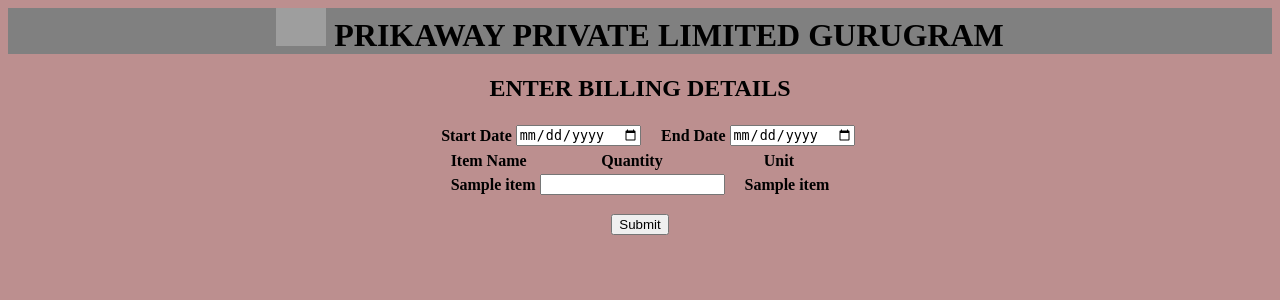
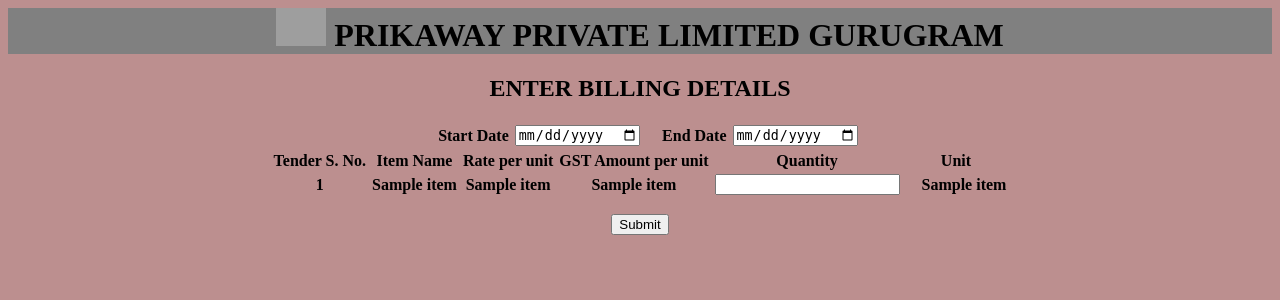
Before and after one commit to AyushS305/flask, a Flask app: template templates/input_raashan_details.html in a window 1280 px wide. Shown: the top 300 px of the page. Run offline with Flask 3, Linux system fonts and the light colour scheme; the template is opened without the code that fills it: most values are stand-ins (such as "Sample title", 1, 10 or a date in 2020); some libraries are stand-ins or nearby versions; grey boxes are pictures that could not be loaded.

Commit message:
fixed bugs, upgraded database updated gst % to gst amount per unit

```diff
--- a/db_processor.py
+++ b/db_processor.py
@@ -120,13 +120,12 @@
             return "S"
 
 def db_raashan_product_search(data):
-    cur.execute('select * from raashan_products where tender_number=%s',(data,))
+    cur.execute('select * from raashan_products where tender_number=%s order by tender_number,tender_s_no',(data,))
     return cur.fetchall()
 
 def save_raashan_line_items(data,z):
-    cur.execute('select * from raashan_products where tender_number=%s',(z,))
+    cur.execute('select * from raashan_products where tender_number=%s order by tender_number,tender_s_no',(z,))
     cur1=con.cursor()
-    print(data)
     for x in data:
         if x not in ('Grand Total','Word Amount','Item Total', 'Date', 'Invoice No.', 'start_date', 'end_date'):
             render= tuple([data['Invoice No.'], data[x][5], z,data[x][0], data['start_date'], data['end_date'], data[x][4]])
--- a/process_format.py
+++ b/process_format.py
@@ -84,8 +84,8 @@
       else:
          for y in result:
             if x == y[1]:
-               ter[x]=([data[x],y[2],y[3],y[4],round(float(data[x])*y[3]*(1+y[4]/100),2),y[0]])
-               s+=round(float(data[x])*y[3]*(1+y[4]/100),2)
+               ter[x]=([data[x],y[2],y[3],y[4],round(float(data[x])*(y[3]+y[4]),2),y[0]])
+               s+=round(float(data[x])*(y[3]+y[4]),2)
    ter['Grand Total']=s
    ter['Word Amount']=number_to_word(s)
    ter['Invoice No.']=abs(hash('PWPL/GJ/'+str(z)+'/'+str(date.today().year)+'/'+str(date.today().month)+'/'+str(s)))
--- a/templates/confirm_raashan_details.html
+++ b/templates/confirm_raashan_details.html
@@ -64,8 +64,8 @@
             <th style="background-color: rgb(173, 171, 171);">Tender S.No.</th>
             <th style="background-color: rgb(173, 171, 171);">Item Name</th>
             <th style="background-color: rgb(173, 171, 171);">Unit</th>
-            <th style="background-color: rgb(173, 171, 171);">Price Per Unit</th>
-            <th style="background-color: rgb(173, 171, 171);">GST %</th>
+            <th style="background-color: rgb(173, 171, 171);">Rate Per Unit</th>
+            <th style="background-color: rgb(173, 171, 171);">GST Amount Per Unit</th>
             <th style="background-color: rgb(173, 171, 171);">Total Quantity</th>
             <th style="background-color: rgb(173, 171, 171);">Total Price</th>
             {% for key, value in result.items() %}
--- a/templates/input_raashan_details.html
+++ b/templates/input_raashan_details.html
@@ -27,6 +27,10 @@
          table, th, td {
             margin-left: auto;
             margin-right: auto;
+            text-align: center;
+            border: 1px black;
+            padding-right: 2px;
+            padding-left: 2px;
             }
 
          </style>
@@ -43,13 +47,18 @@
          </table>
          <table>
             <tr>
-
+               <th align="left">Tender S. No.</th>
                 <th align="left">Item Name</th>
+                <th align="left">Rate per unit</th>
+                <th align="left">GST Amount per unit</th>
                 <th>Quantity</th>
                 <th>Unit</th>
             </tr>
             {% for i in items %}
-            <tr><td><b>{{i[1]}}</b></td>
+            <tr><td><b>{{i[0]}}</b></td>
+            <td><b>{{i[1]}}</b></td>
+            <td><b>{{i[3]}}</b></td>
+            <td><b>{{i[4]}}</b></td>
             <td><input type = "number" name = "{{i[1]}}" step="0.01"/></td>
             <td><b>&emsp;{{i[2]}}</b></td>
          </tr>
--- a/templates/print_raashan_bill.html
+++ b/templates/print_raashan_bill.html
@@ -69,7 +69,7 @@
             <th style="background-color: rgb(173, 171, 171);">Item Name</th>
             <th style="background-color: rgb(173, 171, 171);">Unit</th>
             <th style="background-color: rgb(173, 171, 171);">Price Per Unit</th>
-            <th style="background-color: rgb(173, 171, 171);">GST %</th>
+            <th style="background-color: rgb(173, 171, 171);">GST Amount Per Unit</th>
             <th style="background-color: rgb(173, 171, 171);">Total Quantity</th>
             <th style="background-color: rgb(173, 171, 171);">Total Price</th>
             {% for key, value in result.items() %}
```
